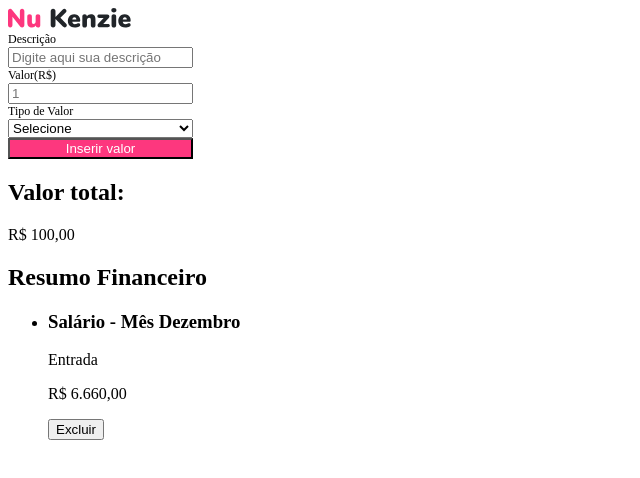
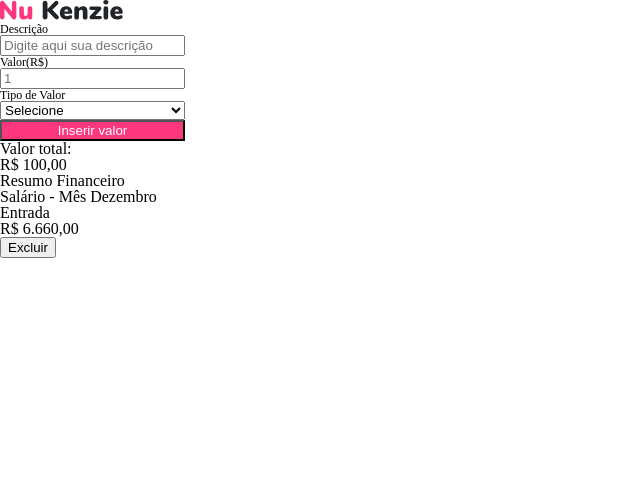
Before and after one commit to JokerMSD/Project-FundFortress, a React (Vite) app: page / in a window 1280 px wide. Shown: the top 478 px of the page, without its empty margins (0-640 px from the left). Built offline with nearby package versions, Linux system fonts and the light colour scheme; a web font is replaced by a local one.

Commit message:
Feat :update 3 files and rename 1 file

```diff
--- a/src/components/FinanceForm/style.module.css
+++ b/src/components/FinanceForm/style.module.css
@@ -1,4 +1,4 @@
-@import url("../../styles/GlobalStyles.css");
+@import url("../../styles/GlobalStyles.scss");
 
 .container{
     display: flex;
--- a/src/main.jsx
+++ b/src/main.jsx
@@ -1,6 +1,7 @@
 import React from 'react'
 import ReactDOM from 'react-dom/client'
 import App from './App.jsx'
+import './styles/reset.scss'
 
 ReactDOM.createRoot(document.getElementById('root')).render(
   <React.StrictMode>
--- a/src/styles/reset.scss
+++ b/src/styles/reset.scss
@@ -0,0 +1,43 @@
+html, body, div, span, applet, object, iframe,
+h1, h2, h3, h4, h5, h6, p, blockquote, pre,
+a, abbr, acronym, address, big, cite, code,
+del, dfn, em, img, ins, kbd, q, s, samp,
+small, strike, strong, sub, sup, tt, var,
+b, u, i, center,
+dl, dt, dd, ol, ul, li,
+fieldset, form, label, legend,
+table, caption, tbody, tfoot, thead, tr, th, td,
+article, aside, canvas, details, embed,
+figure, figcaption, footer, header, hgroup,
+menu, nav, output, ruby, section, summary,
+time, mark, audio, video {
+	margin: 0;
+	padding: 0;
+	border: 0;
+	font-size: 100%;
+	font: inherit;
+	vertical-align: baseline;
+}
+/* HTML5 display-role reset for older browsers */
+article, aside, details, figcaption, figure,
+footer, header, hgroup, menu, nav, section {
+	display: block;
+}
+body {
+	line-height: 1;
+}
+ol, ul {
+	list-style: none;
+}
+blockquote, q {
+	quotes: none;
+}
+blockquote:before, blockquote:after,
+q:before, q:after {
+	content: '';
+	content: none;
+}
+table {
+	border-collapse: collapse;
+	border-spacing: 0;
+}
```
Also changed, not shown: src/styles/GlobalStyles.scss (renamed from src/styles/GlobalStyles.css).
